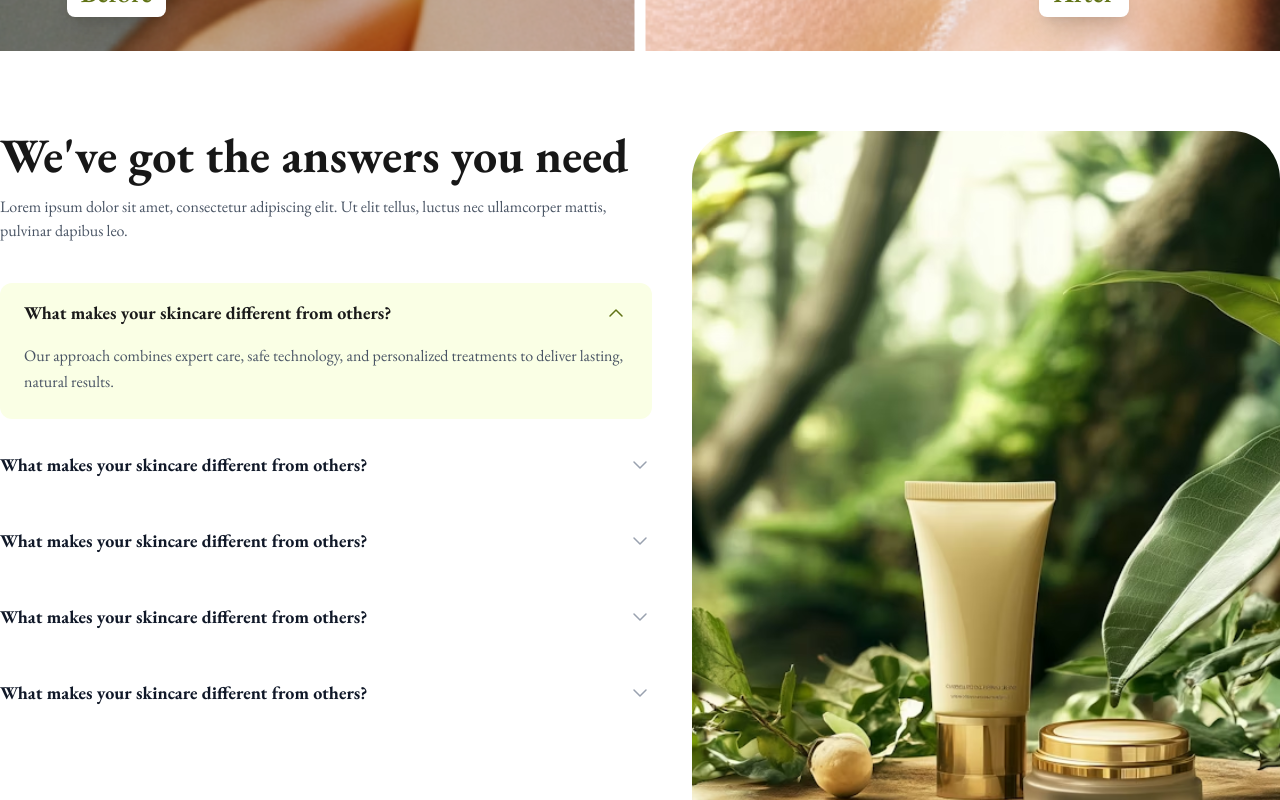
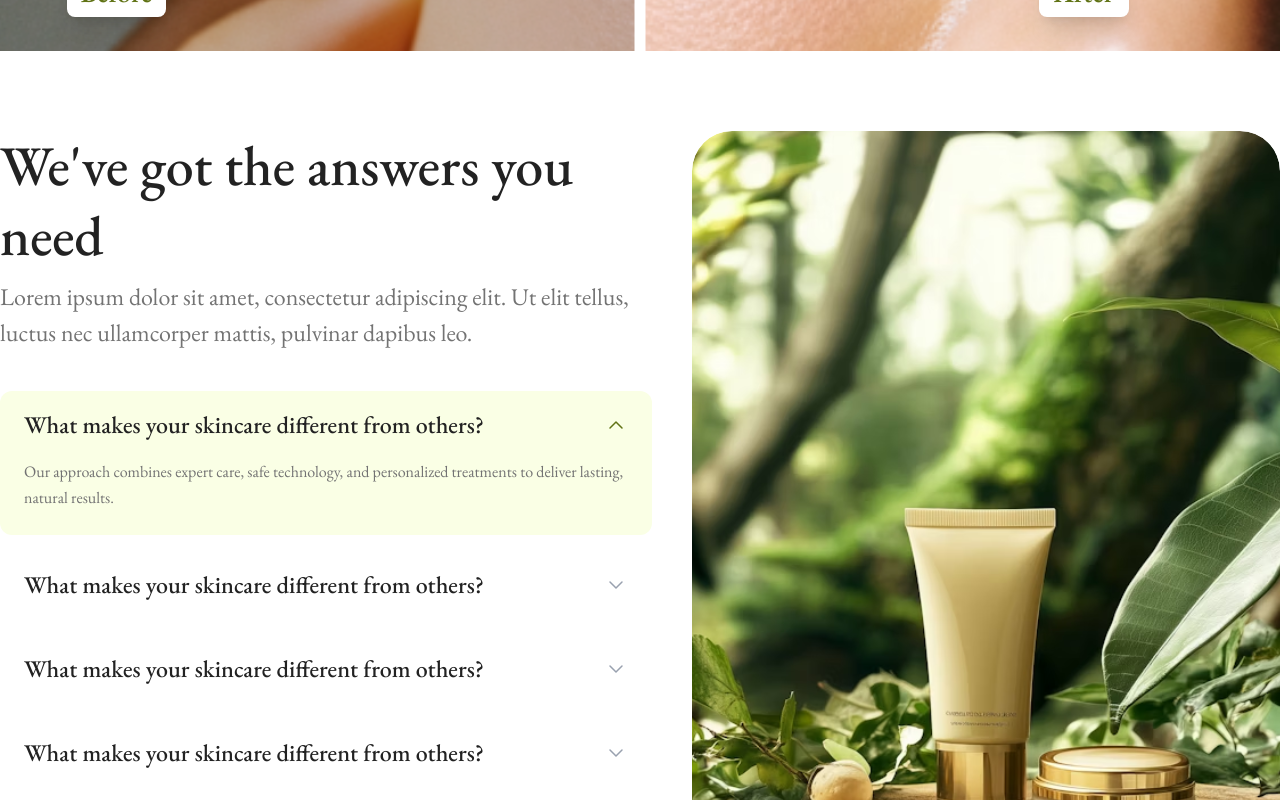
Before and after one commit to kader009/oranic, a Next.js app: page / in a window 1280 px wide. Shown: the part 6260-7060 px from the top of the page. Built offline with nearby package versions, Linux system fonts and the light colour scheme.

Commit message:
faq accordion open close issue fix

```diff
--- a/src/components/home/FAQ.tsx
+++ b/src/components/home/FAQ.tsx
@@ -1,6 +1,8 @@
 'use client';
+
 import { ChevronDown, ChevronUp } from 'lucide-react';
 import { useState } from 'react';
+import Image from 'next/image';
 import Container from '../ui/Container';
 import { faqs } from '@/src/data/faqsData';
 
@@ -11,38 +13,40 @@ const FAQ = () => {
     <section className="py-20">
       <Container className="flex flex-col lg:flex-row justify-between items-start gap-10">
         <div className="w-full lg:w-[652px] lg:h-[788px] flex flex-col">
-          <h2 className="text-4xl md:text-5xl font-bold mb-4">
+          <h1 className="text-[56px] font-medium mb-[8px] text-[#222222] leading-tight">
             We've got the answers you need
-          </h2>
-          <p className="text-gray-600 mb-10">
+          </h1>
+          <p className="text-[#737373] text-[24px] mb-[40px] font-regular">
             Lorem ipsum dolor sit amet, consectetur adipiscing elit. Ut elit
             tellus, luctus nec ullamcorper mattis, pulvinar dapibus leo.
           </p>
 
-          <div className="space-y-4">
-            {faqs.map((faq, i) => (
+          <div className="flex flex-col gap-[16px]">
+            {faqs.map((faq, index) => (
               <div
-                key={i}
+                key={index}
                 className={`transition-all duration-300 rounded-[12px] w-full lg:w-[652px] ${
-                  openIndex === i
-                    ? 'min-h-[136px] bg-cream px-6 flex flex-col justify-center mb-4'
-                    : 'bg-transparent mb-4'
+                  openIndex === index
+                    ? 'min-h-[136px] bg-cream px-6 flex flex-col justify-center'
+                    : 'bg-transparent px-6'
                 }`}
               >
                 <button
-                  onClick={() => setOpenIndex(openIndex === i ? null : i)}
+                  onClick={() =>
+                    setOpenIndex(openIndex === index ? null : index)
+                  }
                   className="w-full flex items-center justify-between text-left py-4 group"
                 >
                   <span
-                    className={`text-lg font-bold transition-colors ${
-                      openIndex === i
-                        ? 'text-[#1A1A1A]'
-                        : 'text-gray-900 group-hover:text-primary'
+                    className={`text-[24px] font-medium transition-colors ${
+                      openIndex === index
+                        ? 'text-[#222222]'
+                        : 'text-[#222222] group-hover:text-primary'
                     }`}
                   >
                     {faq.question}
                   </span>
-                  {openIndex === i ? (
+                  {openIndex === index ? (
                     <ChevronUp
                       size={24}
                       className="text-primary"
@@ -56,8 +60,8 @@ const FAQ = () => {
                     />
                   )}
                 </button>
-                {openIndex === i && (
-                  <div className="pb-6 text-gray-600 leading-relaxed animate-fade-in">
+                {openIndex === index && (
+                  <div className="pb-6 text-[#737373] text-[16px] font-regular leading-relaxed animate-fade-in">
                     {faq.answer}
                   </div>
                 )}
@@ -66,11 +70,12 @@ const FAQ = () => {
           </div>
         </div>
 
-        <div className="hidden lg:block relative aspect-4/5 rounded-[3rem] overflow-hidden">
-          <img
+        <div className="hidden lg:block w-[588px] h-[788px] rounded-[40px] overflow-hidden shrink-0 relative">
+          <Image
             src="/assets/images/faq.svg"
             alt="FAQ Illustration"
-            className="w-full h-full object-cover"
+            fill
+            className="object-cover"
           />
         </div>
       </Container>
```
Also changed, not shown: src/data/faqsData.ts (+4 -4 lines).
